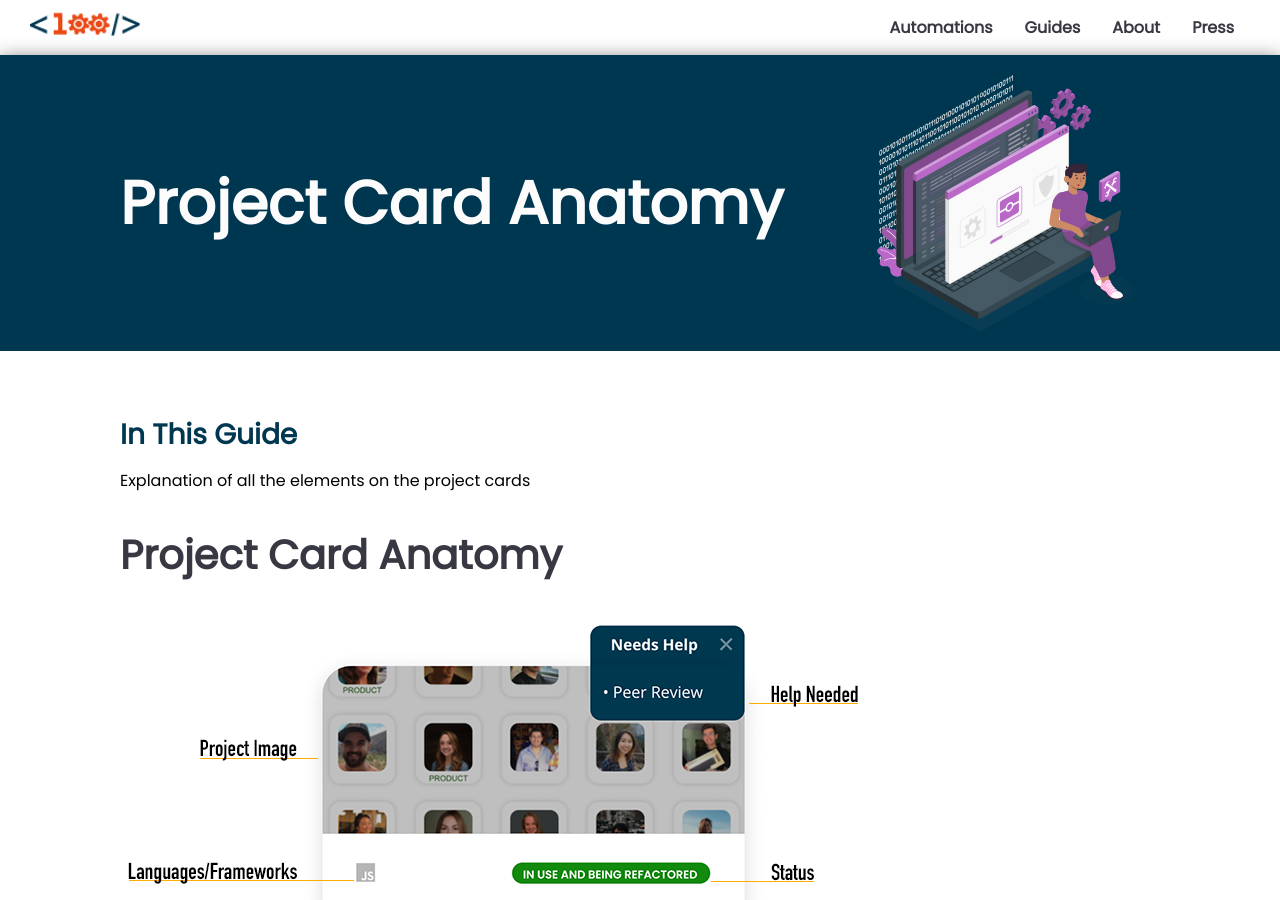
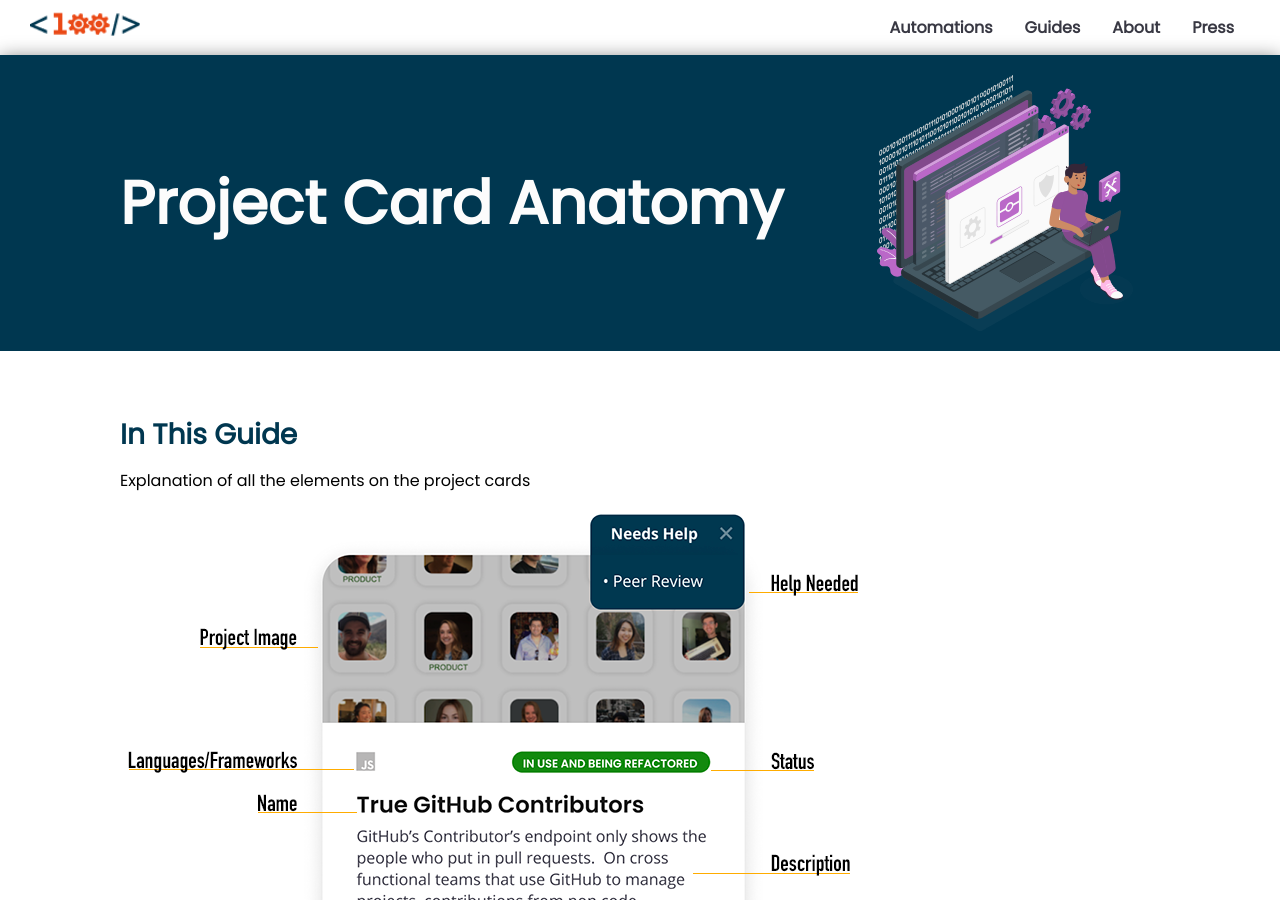
Before and after one commit to 100Automations/Website, a Jekyll site: the page built from _guides/project_card_anatomy.md, in a window 1280 px wide and 900 px high. Built offline with Jekyll 4.4.1, drawn with Linux system fonts in a browser that asks for light colours.

Commit message:
removed repeated page title

```diff
--- a/_guides/project_card_anatomy.md
+++ b/_guides/project_card_anatomy.md
@@ -6,7 +6,6 @@ display: true
 category: 1
 ---
 
-# Project Card Anatomy
 
 ![project card anatomy image](https://raw.githubusercontent.com/100Automations/Website/gh-pages/assets/images/guides/project_card_anatomy-0320_1319.png){:target="_blank"}
 
```
